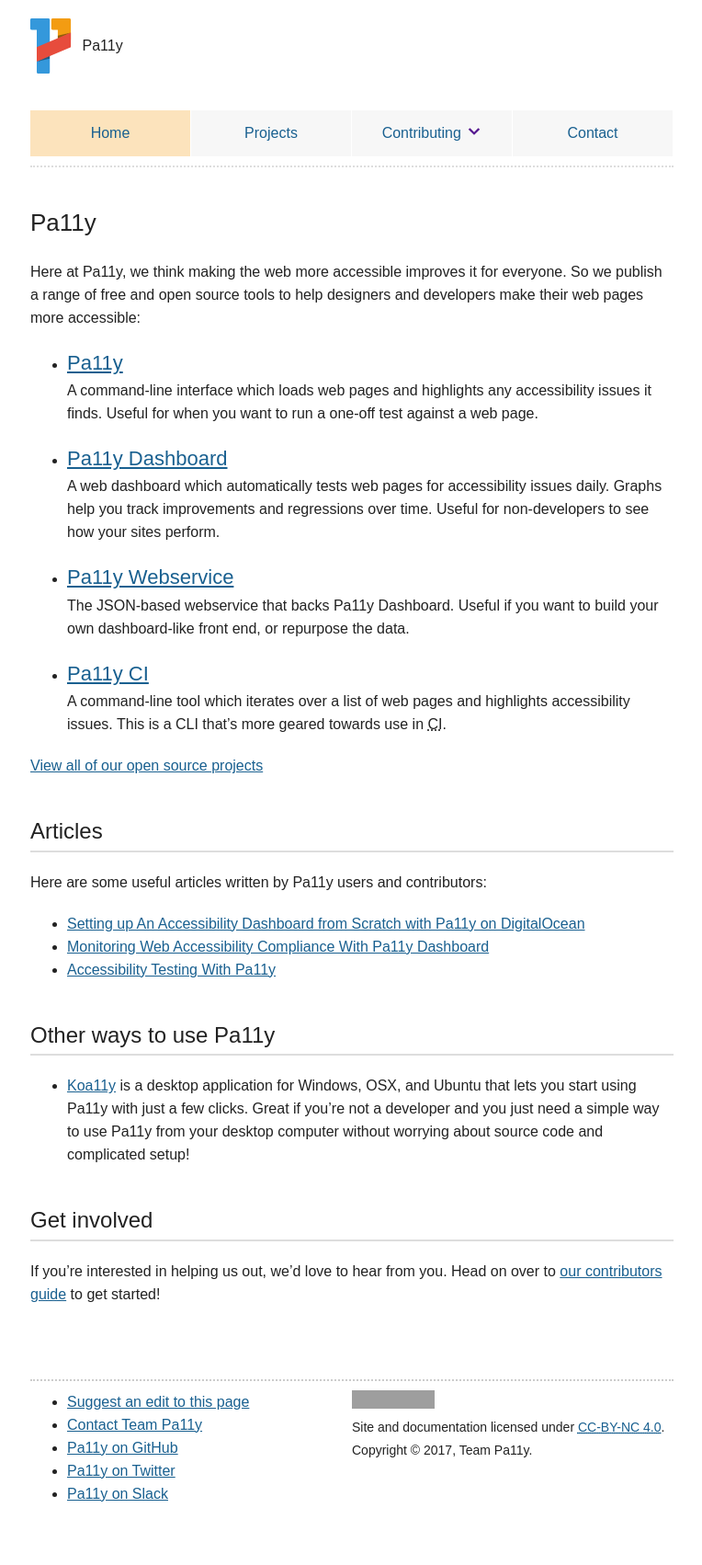
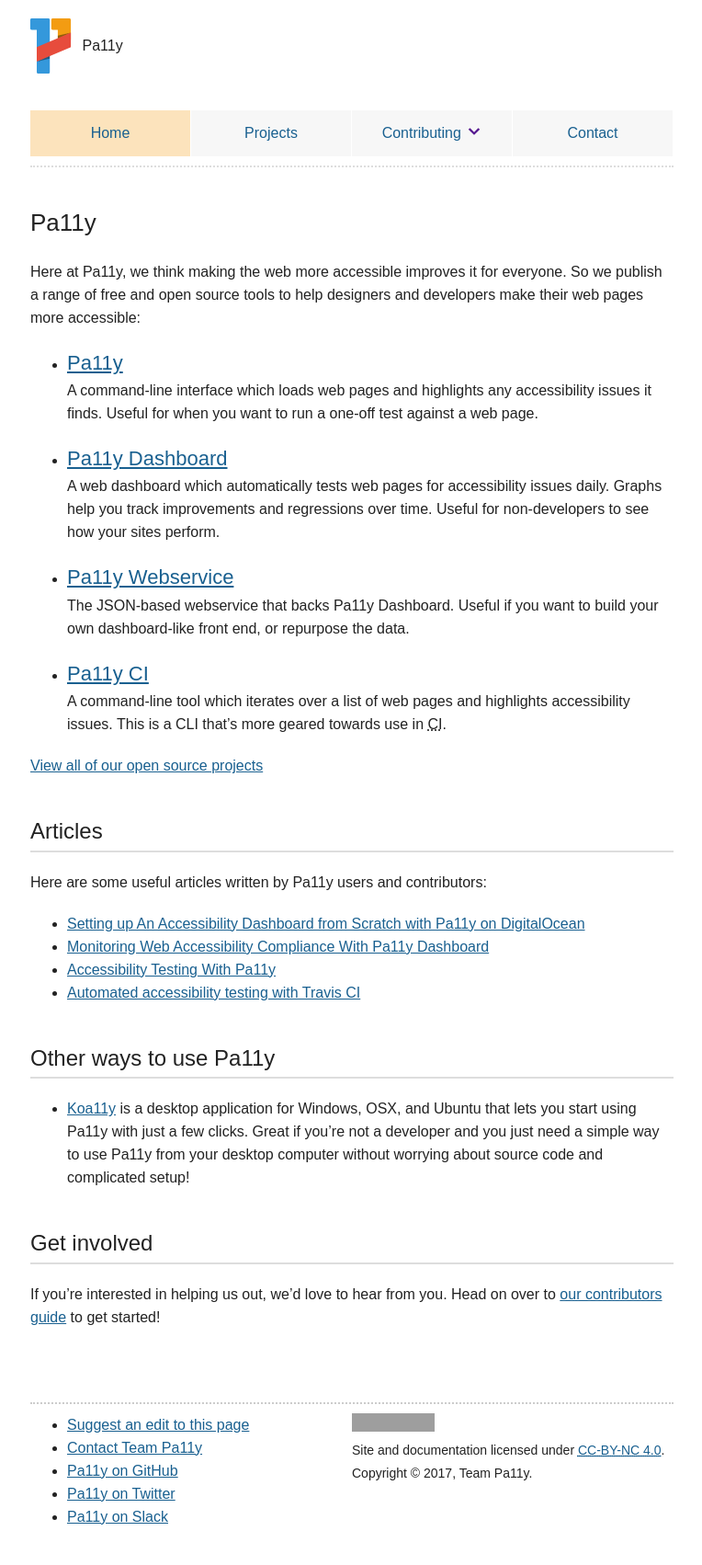
Before and after one commit to pa11y/pa11y.github.io, a Jekyll site: the page built from pages/home.md, in a window 1280 px wide. Shown: the whole page at 92% size, without its empty margins (257-1021 px from the left). Built offline with Jekyll 4.4.1, drawn with Linux system fonts in a browser that asks for light colours; before the commit the page ends 1677 px from its top, so only the background shows below that; grey boxes are pictures that could not be loaded.

Commit message:
add travis CI cruft post

```diff
--- a/pages/home.md
+++ b/pages/home.md
@@ -31,6 +31,7 @@ Here are some useful articles written by Pa11y users and contributors:
   - [Setting up An Accessibility Dashboard from Scratch with Pa11y on DigitalOcean](https://una.im/pa11y-dash/)
   - [Monitoring Web Accessibility Compliance With Pa11y Dashboard](https://www.lullabot.com/articles/monitoring-web-accessibility-compliance-with-pa11y-dashboard)
   - [Accessibility Testing With Pa11y](http://cruft.io/posts/accessibility-testing-with-pa11y/)
+  - [Automated accessibility testing with Travis CI](http://cruft.io/posts/automated-accessibility-testing-node-travis-ci-pa11y/)
 
 
 ## Other ways to use Pa11y
```
